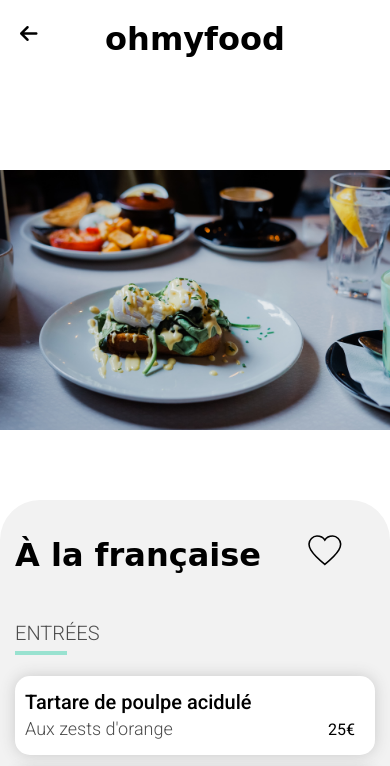
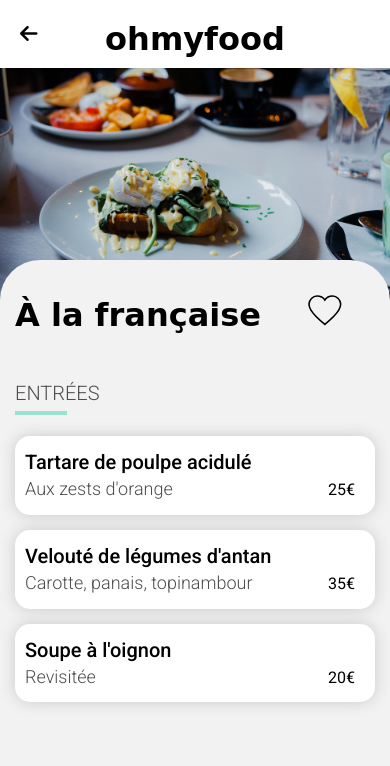
Before and after one commit to BenjaminLesne/benjaminLesne_3_03102021, a website: page a-la-francaise-menu-page.html in a window 390 px wide. Shown: the top 766 px of the page. Drawn offline with Linux system fonts and the light colour scheme; a web font is replaced by a local one.

Commit message:
fixed imgs display  on mobile in menu pages

```diff
--- a/package.json
+++ b/package.json
@@ -5,7 +5,8 @@
   "main": "index.js",
   "scripts": {
     "test": "echo \"Error: no test specified\" && exit 1",
-    "start": "sass sass/main.scss css/main.css --watch"
+    "start": "sass sass/main.scss css/main.css --watch",
+    "work": "git branch; sass sass/main.scss css/main.css --watch; "
   },
   "repository": {
     "type": "git",
--- a/sass/pages/_menu-page.scss
+++ b/sass/pages/_menu-page.scss
@@ -4,11 +4,12 @@
 
   &__picture-wrapper {
     transform: translateY(50px);
-		height: 500px;
+    max-height: 500px;
     @include flexbox-center;
   }
   &__picture {
     width: 100%;
+    height: 100%;
     display: block;
     object-fit: cover;
   }
```
Also changed, not shown: css/main.css, 1 other file. Lines whose indentation alone changed are shown as unchanged.
